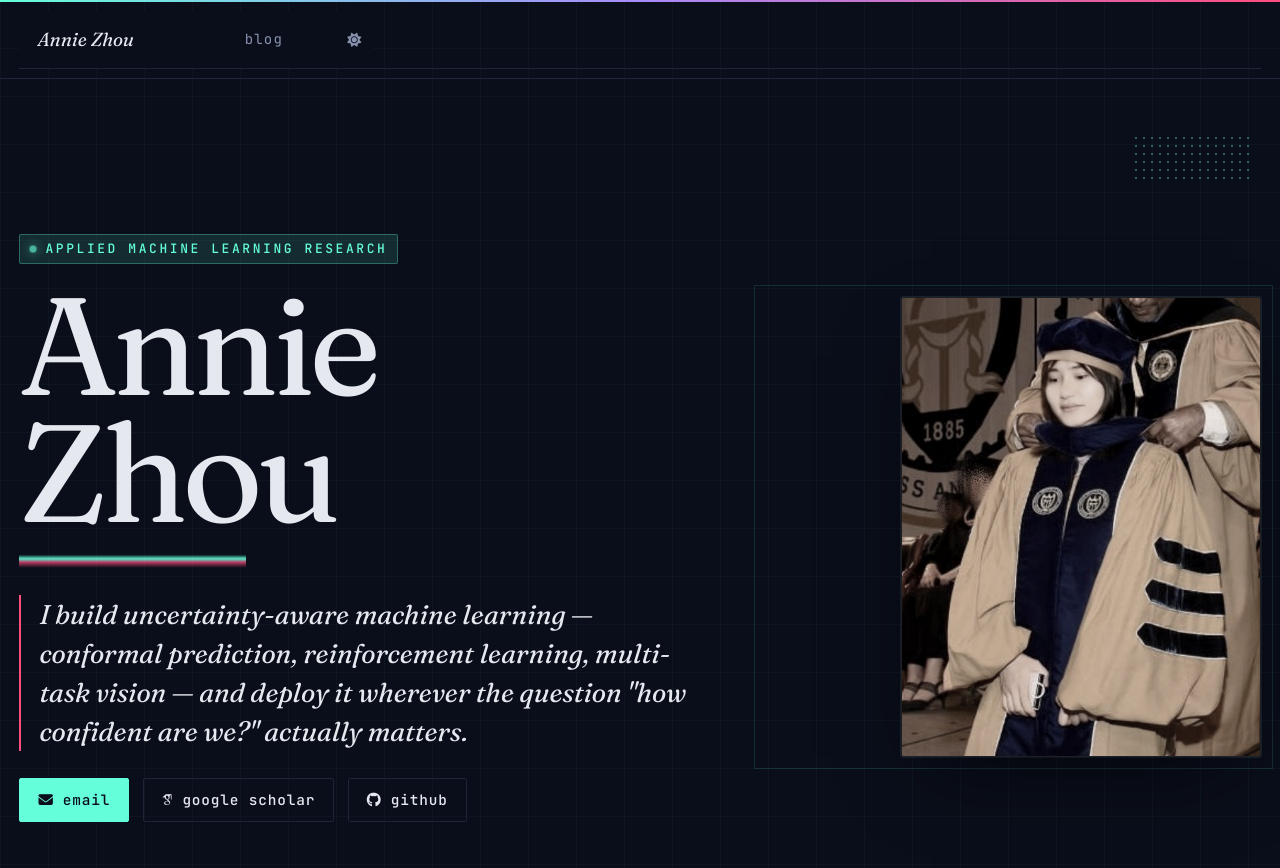
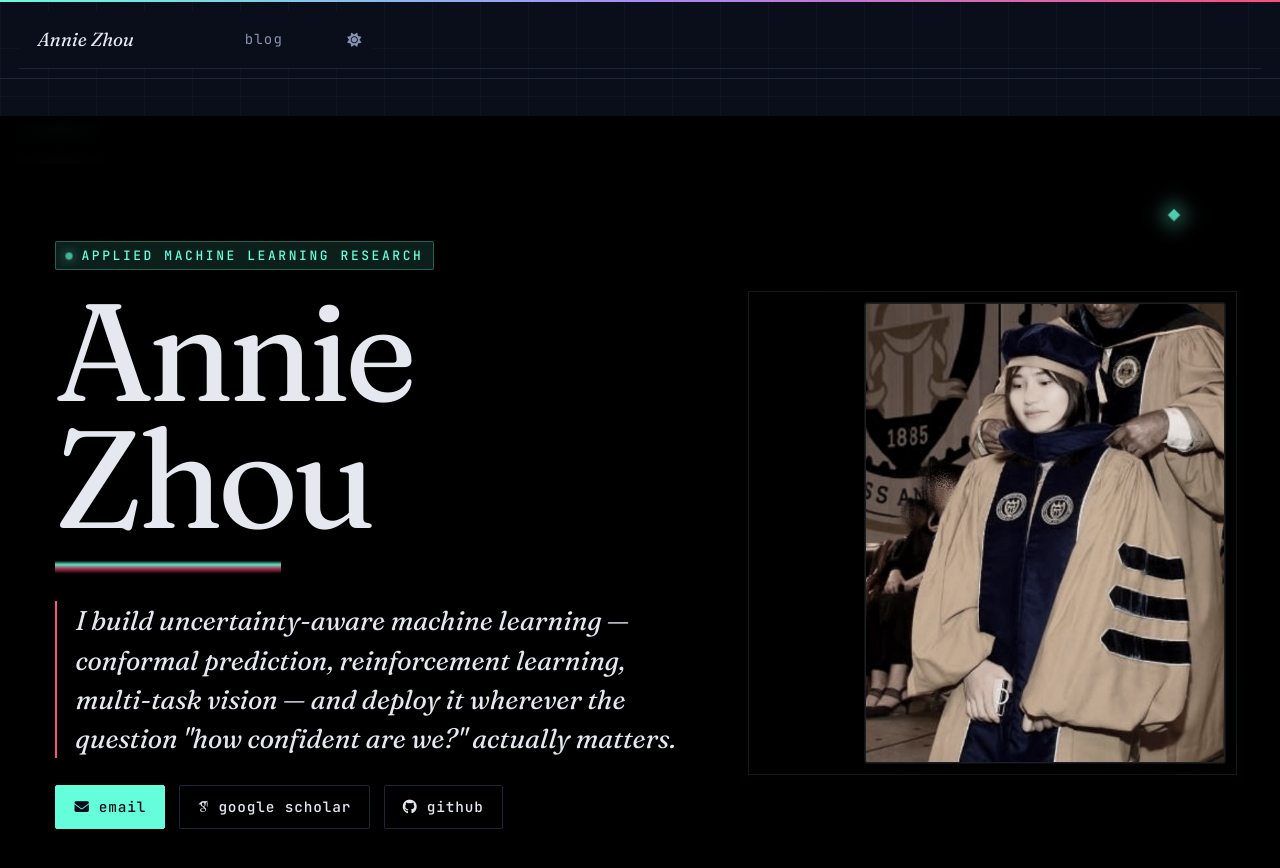
Before and after one commit to Annie983284450-1/Annie983284450-1.github.io, a Jekyll site: the page built from _pages/about.md, in a window 1280 px wide and 900 px high. Shown: the top 868 px of the window. Built offline with Jekyll 4.4.1, drawn with Linux system fonts in a browser that asks for light colours; some web fonts are replaced.

Commit message:
Cinematic hero + mouse-tracking card halo, day-mode polish
- Hero: full-bleed pure black at night, warm cream gradient by day
  (theme-aware via CSS var). Breathing diamond accent and staggered
  entrance animation; respects prefers-reduced-motion.
- Signature cards: brighter halo and 6 degree 3D tilt that follow
  the cursor via --mx/--my CSS vars set in card-glow.js.
- CAMP feature: gold-to-blue gradient border and gradient title.
- About: decorative quotation mark on the pull quote.
- Remove Leetcode array basics post.

Co-Authored-By: Claude Opus 4.7 (1M context) <noreply@anthropic.com>

```diff
--- a/_includes/scripts.html
+++ b/_includes/scripts.html
@@ -1,4 +1,5 @@
 <script src="{{ base_path }}/assets/js/main.min.js"></script>
 <script src="{{ base_path }}/assets/js/reveal.js" defer></script>
+<script src="{{ base_path }}/assets/js/card-glow.js" defer></script>
 
 {% include analytics.html %}
--- /dev/null
+++ b/_sass/layout/_redesign.scss
@@ -0,0 +1,218 @@
+/* ==========================================================================
+   Redesign Pass 2 — additive layer over _refresh.scss.
+   Imported last from assets/css/main.scss.
+
+   Sections:
+     1. Theme-aware hero void (black at night, warm cream by day)
+     2. Hero entrance animation (eyebrow → name → tagline → CTAs)
+     3. Mouse-tracking glow + 3D tilt on signature cards
+     4. Polish for CAMP feature panel + About section
+   ========================================================================== */
+
+/* --- Hero background tokens (per theme) --------------------------------- */
+
+:root {
+  --hero-bg: #000;
+  --hero-glow-1: rgba(100, 255, 218, 0.06);  /* cyan */
+  --hero-glow-2: rgba(167, 139, 250, 0.05);  /* purple */
+  --hero-text: var(--global-text-color);
+}
+
+html[data-theme="dark"] {
+  /* "dark" toggle is actually the light theme. Warm cream void. */
+  --hero-bg: linear-gradient(180deg, #fdf8f1 0%, #f5ece0 100%);
+  --hero-glow-1: rgba(8, 145, 178, 0.10);   /* teal */
+  --hero-glow-2: rgba(225, 29, 72, 0.07);   /* rose */
+}
+
+/* --- 1. Full-bleed hero with theme-aware background --------------------- */
+
+.home > .hero {
+  position: relative;
+  background: var(--hero-bg);
+  margin-left: calc(50% - 50vw);
+  margin-right: calc(50% - 50vw);
+  padding-left: max(var(--space-6), calc(50vw - 50% + var(--space-6)));
+  padding-right: max(var(--space-6), calc(50vw - 50% + var(--space-6)));
+  min-height: 88vh;
+  isolation: isolate;
+  overflow: hidden;
+}
+
+.home > .hero::before {
+  content: "";
+  position: absolute;
+  inset: 0;
+  z-index: 0;
+  pointer-events: none;
+  background:
+    radial-gradient(ellipse 60% 50% at 50% 30%, var(--hero-glow-1), transparent 70%),
+    radial-gradient(ellipse 80% 60% at 50% 100%, var(--hero-glow-2), transparent 70%);
+}
+
+.home > .hero > * { position: relative; z-index: 1; }
+
+/* Decorative breathing diamond — aurora-style. */
+.home > .hero::after {
+  content: "";
+  position: absolute;
+  top: 12%;
+  right: 8%;
+  width: 8px;
+  height: 8px;
+  background: var(--accent);
+  transform: rotate(45deg);
+  box-shadow: 0 0 18px 2px var(--accent);
+  opacity: 0.7;
+  animation: hero-diamond 4.5s ease-in-out infinite;
+  z-index: 0;
+}
+@keyframes hero-diamond {
+  0%, 100% { transform: rotate(45deg) scale(1);   opacity: 0.7; }
+  50%      { transform: rotate(45deg) scale(1.3); opacity: 1;   }
+}
+
+/* --- 2. Hero entrance animation ----------------------------------------- */
+
+@keyframes hero-rise {
+  from { opacity: 0; transform: translateY(18px); }
+  to   { opacity: 1; transform: translateY(0); }
+}
+@keyframes hero-name-rise {
+  from { opacity: 0; transform: translateY(40px) scale(0.97); letter-spacing: 0.02em; }
+  to   { opacity: 1; transform: translateY(0)    scale(1);    letter-spacing: -0.04em; }
+}
+
+.hero__eyebrow,
+.hero__name,
+.hero__tagline,
+.hero__ctas,
+.hero__avatar {
+  opacity: 0;
+  animation: hero-rise 0.85s cubic-bezier(0.22, 1, 0.36, 1) forwards;
+  animation-delay: var(--delay, 0ms);
+}
+.hero__eyebrow { --delay: 100ms; }
+.hero__name    { --delay: 250ms; animation-name: hero-name-rise; animation-duration: 1.1s; }
+.hero__tagline { --delay: 600ms; }
+.hero__ctas    { --delay: 850ms; }
+.hero__avatar  { --delay: 400ms; animation-duration: 1.2s; }
+
+@media (prefers-reduced-motion: reduce) {
+  .hero__eyebrow,
+  .hero__name,
+  .hero__tagline,
+  .hero__ctas,
+  .hero__avatar { opacity: 1; animation: none; }
+  .home > .hero::after { animation: none; }
+}
+
+/* --- 3. Card glow + 3D tilt --------------------------------------------- */
+
+.signature-card {
+  --mx: 50%;
+  --my: 50%;
+  --tilt-x: 0deg;
+  --tilt-y: 0deg;
+  --glow-color: 100, 255, 218;
+  perspective: 900px;
+  transition: transform 0.5s cubic-bezier(0.22, 1, 0.36, 1),
+              box-shadow 0.5s cubic-bezier(0.22, 1, 0.36, 1),
+              border-color 0.3s ease;
+  will-change: transform;
+}
+.signature-card:nth-child(2) { --glow-color: 167, 139, 250; }
+.signature-card:nth-child(3) { --glow-color: 255,  77, 126; }
+
+html[data-theme="dark"] .signature-card                { --glow-color: 8, 145, 178; }
+html[data-theme="dark"] .signature-card:nth-child(2)   { --glow-color: 124, 58, 237; }
+html[data-theme="dark"] .signature-card:nth-child(3)   { --glow-color: 225, 29, 72; }
+
+.signature-card:hover {
+  transform:
+    translateY(-6px)
+    rotateX(var(--tilt-x))
+    rotateY(var(--tilt-y));
+  box-shadow:
+    0 0 0 1px rgba(var(--glow-color), 0.35),
+    0 30px 70px -28px rgba(0, 0, 0, 0.7),
+    0 0 60px -10px rgba(var(--glow-color), 0.35);
+}
+
+.signature-card::after {
+  content: "";
+  position: absolute;
+  inset: 0;
+  border-radius: inherit;
+  pointer-events: none;
+  z-index: 1;
+  opacity: 0;
+  transition: opacity 0.35s ease;
+  background: radial-gradient(
+    420px circle at var(--mx) var(--my),
+    rgba(var(--glow-color), 0.22),
+    transparent 55%
+  );
+}
+
+.signature-card:hover::after { opacity: 1; }
+.signature-card > * { position: relative; z-index: 2; }
+
+/* --- 4a. CAMP feature panel — quiet polish ------------------------------ */
+
+.home__feature--plant .feature-panel {
+  position: relative;
+  isolation: isolate;
+}
+.home__feature--plant .feature-panel::before {
+  content: "";
+  position: absolute;
+  inset: -1px;
+  border-radius: inherit;
+  padding: 1px;
+  background: linear-gradient(135deg,
+    rgba(255, 209, 102, 0.45),
+    rgba(96, 165, 250, 0.25) 50%,
+    transparent 80%);
+  -webkit-mask:
+    linear-gradient(#000 0 0) content-box,
+    linear-gradient(#000 0 0);
+  -webkit-mask-composite: xor;
+          mask-composite: exclude;
+  pointer-events: none;
+  z-index: 0;
+}
+.home__feature--plant .feature-panel__title em {
+  background: linear-gradient(120deg, var(--accent-3) 0%, var(--accent-2) 100%);
+  -webkit-background-clip: text;
+          background-clip: text;
+  color: transparent;
+}
+
+/* --- 4b. About — pull quote treatment ----------------------------------- */
+
+.home__about .pull-quote {
+  position: relative;
+  border-left: 3px solid var(--accent);
+  padding: var(--space-4) var(--space-5);
+  margin: var(--space-6) 0;
+  font-family: var(--font-display);
+  font-style: italic;
+  font-size: clamp(1.15rem, calc(1rem + 0.6vw), 1.45rem);
+  line-height: 1.4;
+  color: var(--global-text-color);
+  background: linear-gradient(90deg,
+    rgba(var(--glow-rgb, 100, 255, 218), 0.05),
+    transparent 60%);
+}
+.home__about .pull-quote::before {
+  content: "“";
+  position: absolute;
+  top: -0.4em;
+  left: 0.15em;
+  font-family: var(--font-display);
+  font-size: 4rem;
+  line-height: 1;
+  color: var(--accent);
+  opacity: 0.35;
+}
--- a/assets/css/main.scss
+++ b/assets/css/main.scss
@@ -36,6 +36,7 @@
     "layout/archive",
     "layout/sidebar",
     "layout/refresh",
+    "layout/redesign",
 
     "vendor/font-awesome/fontawesome",
     "vendor/font-awesome/solid",
--- /dev/null
+++ b/assets/js/card-glow.js
@@ -0,0 +1,27 @@
+/* Mouse-tracking glow + 3D tilt for .signature-card.
+   Sets --mx, --my (px from card top-left) and --tilt-x, --tilt-y
+   (degrees, capped) on pointermove. Resets on pointerleave. */
+(function () {
+  var TILT_MAX = 6; // degrees
+
+  function bind(card) {
+    card.addEventListener("pointermove", function (e) {
+      var r = card.getBoundingClientRect();
+      var x = e.clientX - r.left;
+      var y = e.clientY - r.top;
+      card.style.setProperty("--mx", x + "px");
+      card.style.setProperty("--my", y + "px");
+
+      // Normalize to [-1, 1] then scale to TILT_MAX. Invert X to feel right.
+      var nx = (x / r.width) * 2 - 1;
+      var ny = (y / r.height) * 2 - 1;
+      card.style.setProperty("--tilt-y", (nx * TILT_MAX).toFixed(2) + "deg");
+      card.style.setProperty("--tilt-x", (-ny * TILT_MAX).toFixed(2) + "deg");
+    });
+    card.addEventListener("pointerleave", function () {
+      card.style.setProperty("--tilt-x", "0deg");
+      card.style.setProperty("--tilt-y", "0deg");
+    });
+  }
+  document.querySelectorAll(".signature-card").forEach(bind);
+})();
```
Also changed, not shown: _posts/2025-03-28-leetcode-array-basics.md (deleted, +0 -23 lines).
